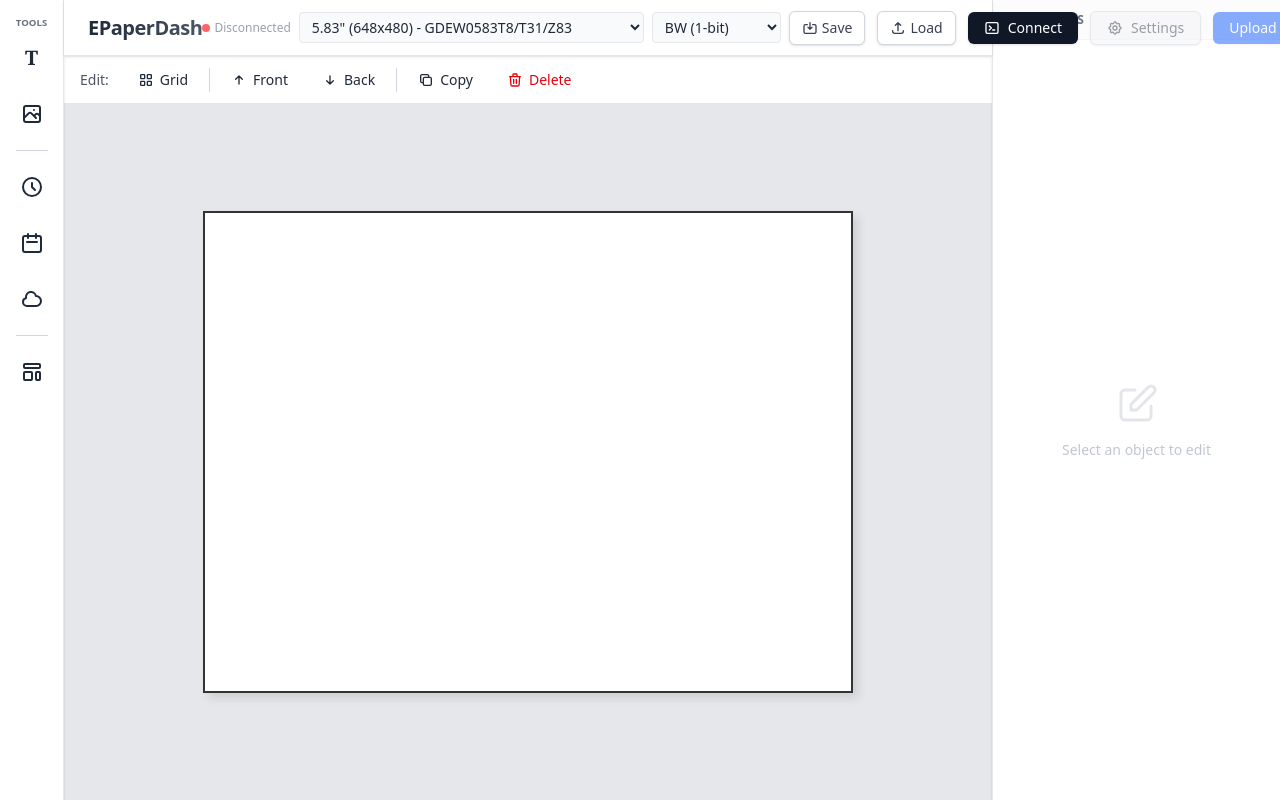
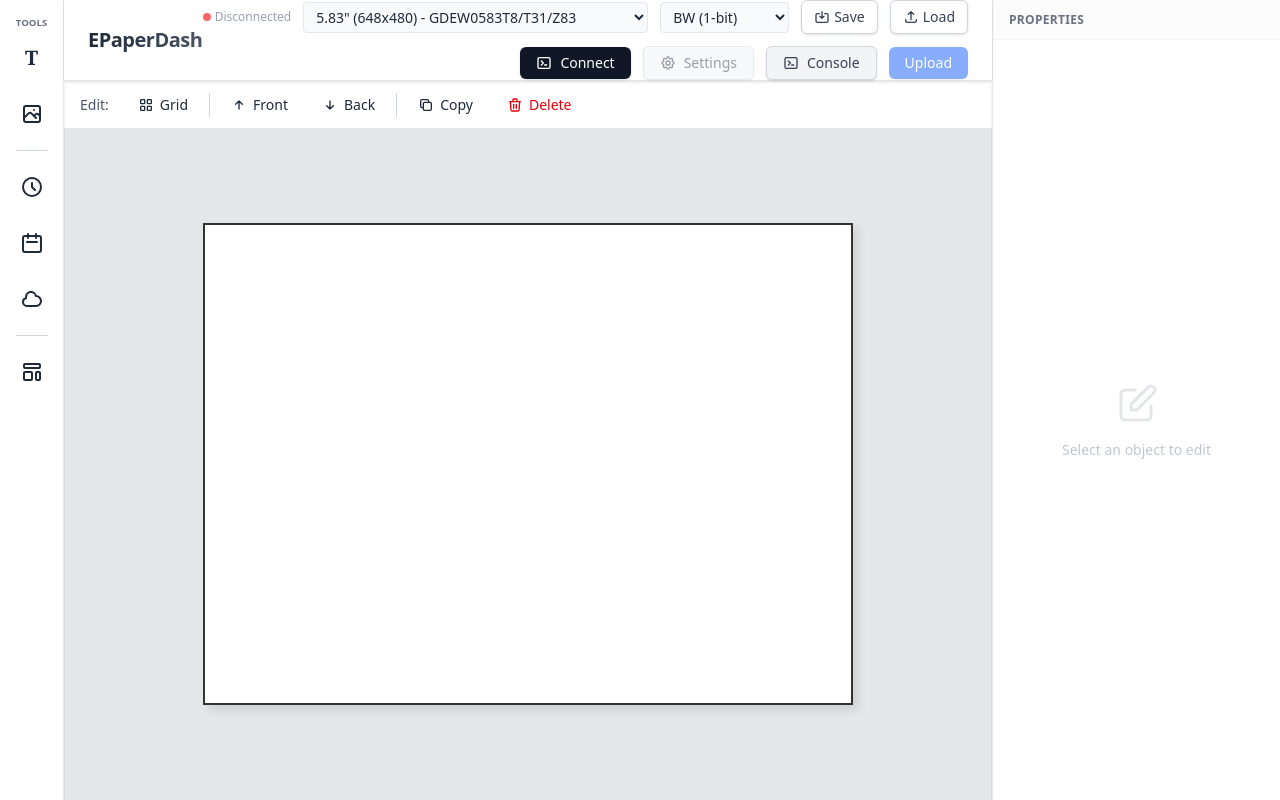
Before and after one commit to liaochihung/EPaperDash, a Vue app in the folder web/: page / in a window 1280 px wide. Built offline with nearby package versions, Linux system fonts and the light colour scheme.

Commit message:
feat: add serial console

```diff
--- a/web/src/App.vue
+++ b/web/src/App.vue
@@ -6,6 +6,7 @@ import ToolSidebar from './components/ToolSidebar.vue';
 import EditToolbar from './components/EditToolbar.vue';
 import PropertiesPanel from './components/PropertiesPanel.vue';
 import DeviceSettingsDialog from './components/DeviceSettingsDialog.vue';
+import ConsolePanel from './components/ConsolePanel.vue';
 
 import { useWebSerial } from './composables/useWebSerial';
 import { useFirmwareUpload } from './composables/useFirmwareUpload';
@@ -19,8 +20,23 @@ const { isConnected, connect, disconnect, sendBinary, sendJSON, onLineReceived }
 const isSettingsOpen = ref(false);
 const settingsDialogRef = ref(null);
 
+// Console
+const isConsoleOpen = ref(false);
+const consoleLogs = ref([]);
+
+const addLog = (text) => {
+    const time = new Date().toLocaleTimeString([], { hour12: false, hour: '2-digit', minute: '2-digit', second: '2-digit' });
+    consoleLogs.value.push({ time, text });
+    if (consoleLogs.value.length > 500) {
+        consoleLogs.value.shift();
+    }
+};
+
 // Handle incoming serial data
 onLineReceived.value = (line) => {
+    // Always log to console
+    addLog(line);
+
     try {
         const data = JSON.parse(line);
         console.log("RX:", data);
@@ -33,6 +49,7 @@ onLineReceived.value = (line) => {
         // Handle other async responses if needed
     } catch (e) {
         // Not JSON or partial, ignore
+        // This is expected for standard debug logs
     }
 };
 
@@ -65,59 +82,7 @@ onMounted(() => {
     }
 
     // Start auto-refresh timer (every minute)
-    /*
-    const refreshInterval = setInterval(async () => {
-        if (!canvasEditorRef.value || !isConnected.value) return;
-
-        // Get all nodes from canvas
-        const state = canvasEditorRef.value.exportState();
-        if (!state) return;
-
-        const nodes = JSON.parse(state);
-        const dynamicNodes = nodes.filter(n => n.attrs.nodeType && ['time', 'date', 'weather'].includes(n.attrs.nodeType));
-
-        if (dynamicNodes.length === 0) return;
-
-        // Update each dynamic node
-        for (const node of dynamicNodes) {
-             const nodeId = node.attrs.id;
-             let newText = node.attrs.text;
-
-             if (node.attrs.nodeType === 'time') {
-                 const now = new Date();
-                 newText = now.toLocaleTimeString('en-US', { hour: '2-digit', minute: '2-digit' });
-             } else if (node.attrs.nodeType === 'date') {
-                 const now = new Date();
-                 newText = now.toLocaleDateString('en-US', { weekday: 'short', month: 'short', day: 'numeric' });
-             }
-             // Weather would require API call - skip for now
-
-             if (newText !== node.attrs.text) {
-                 // Update node text
-                 canvasEditorRef.value.updateNode(nodeId, { text: newText });
-
-                 // Increment counter
-                 updateCounter.value++;
-
-                 // Decide: Partial or Full refresh?
-                 if (updateCounter.value >= FULL_REFRESH_INTERVAL) {
-                     console.log('Full refresh triggered');
-                     await uploadToScreen(canvasEditorRef.value, selectedDisplay.value, selectedColorMode.value);
-                     updateCounter.value = 0;
-                 } else {
-                     // Partial update for this node's area
-                     const x = Math.round(node.attrs.x);
-                     const y = Math.round(node.attrs.y);
-                     const width = Math.round(node.attrs.width || 200);
-                     const height = Math.round(node.attrs.height || 50);
-
-                     console.log(`Partial update for ${nodeId}`);
-                     await uploadPartialUpdate(canvasEditorRef.value, x, y, width, height, selectedColorMode.value);
-                 }
-             }
-        }
-    }, 60000); // Every 60 seconds
-    */
+    // Code removed for clarity - can be re-added if dynamic features are enabled again
 
     // Cleanup on unmount
     onUnmounted(() => {
@@ -196,7 +161,7 @@ const handleSaveProject = () => {
     link.download = `epaper-layout-${new Date().toISOString().slice(0, 10)}.json`;
     document.body.appendChild(link);
     link.click();
-    document.body.removeChild(link);
+    link.remove();
     URL.revokeObjectURL(url);
 };
 
@@ -209,9 +174,7 @@ const handleLoadProject = () => {
         const file = e.target.files[0];
         if (!file) return;
 
-        const reader = new FileReader();
-        reader.onload = (event) => {
-            const content = event.target.result;
+        file.text().then(content => {
             try {
                 JSON.parse(content); // Validate JSON
                 if (canvasEditorRef.value) {
@@ -222,8 +185,7 @@ const handleLoadProject = () => {
                 console.error("Failed to load project", err);
                 alert("Error: Invalid project file");
             }
-        };
-        reader.readAsText(file);
+        });
     };
 
     fileInput.click();
@@ -304,6 +266,7 @@ watch(selectedObject, (newVal) => {
         @save="handleSaveProject"
         @load="handleLoadProject"
         @open-settings="isSettingsOpen = true"
+        @toggle-console="isConsoleOpen = !isConsoleOpen"
       />
 
       <!-- Edit Toolbar -->
@@ -340,6 +303,13 @@ watch(selectedObject, (newVal) => {
         @close="isSettingsOpen = false"
         @send-command="handleSendCommand"
     />
+
+    <ConsolePanel
+        :is-open="isConsoleOpen"
+        :logs="consoleLogs"
+        @close="isConsoleOpen = false"
+        @clear="consoleLogs = []"
+    />
   </div>
 </template>
 
--- a/web/src/components/AppHeader.vue
+++ b/web/src/components/AppHeader.vue
@@ -9,7 +9,7 @@ const props = defineProps({
   selectedColorMode: Object
 });
 
-const emit = defineEmits(['update:selectedDisplay', 'update:selectedColorMode', 'connect', 'upload', 'open-settings', 'save', 'load']);
+const emit = defineEmits(['update:selectedDisplay', 'update:selectedColorMode', 'connect', 'upload', 'open-settings', 'save', 'load', 'toggle-console']);
 
 const displayModel = computed({
   get: () => props.selectedDisplay,
@@ -23,21 +23,21 @@ const colorModeModel = computed({
 </script>
 
 <template>
-  <header class="h-14 bg-white border-b border-gray-200 flex items-center px-6 justify-between shadow-sm z-20 shrink-0">
-    <div class="flex items-center space-x-2">
-      <h1 class="font-bold text-xl tracking-tight bg-gradient-to-r from-gray-800 to-gray-600 bg-clip-text text-transparent">EPaperDash</h1>
+  <header class="min-h-14 bg-white border-b border-gray-200 flex items-center px-3 sm:px-6 justify-between shadow-sm z-20 shrink-0">
+    <div class="flex items-center space-x-2 shrink-0">
+      <h1 class="font-bold text-lg sm:text-xl tracking-tight bg-gradient-to-r from-gray-800 to-gray-600 bg-clip-text text-transparent">EPaperDash</h1>
     </div>
 
-    <div class="flex items-center space-x-3">
-      <div class="text-xs text-gray-400 mr-2 flex items-center">
+    <div class="flex items-center gap-1.5 sm:gap-2 md:gap-3 flex-wrap justify-end">
+      <div class="text-xs text-gray-400 flex items-center shrink-0">
         <span :class="isConnected ? 'bg-green-400' : 'bg-red-400'" class="w-2 h-2 rounded-full mr-1 transition-colors"></span>
-        {{ isConnected ? 'Connected' : 'Disconnected' }}
+        <span class="hidden sm:inline">{{ isConnected ? 'Connected' : 'Disconnected' }}</span>
       </div>
 
       <!-- Display Selector -->
       <select
         v-model="displayModel"
-        class="hidden md:block mr-2 px-2 py-1 bg-gray-50 border border-gray-200 rounded text-sm focus:outline-none focus:border-blue-500 transition-colors"
+        class="hidden lg:block px-2 py-1 bg-gray-50 border border-gray-200 rounded text-sm focus:outline-none focus:border-blue-500 transition-colors"
         aria-label="Select Display Size"
       >
         <option v-for="opt in displayOptions" :key="opt.id" :value="opt">
@@ -48,7 +48,7 @@ const colorModeModel = computed({
       <!-- Color Mode Selector -->
       <select
         v-model="colorModeModel"
-        class="hidden md:block mr-2 px-2 py-1 bg-gray-50 border border-gray-200 rounded text-sm focus:outline-none focus:border-blue-500 transition-colors"
+        class="hidden lg:block px-2 py-1 bg-gray-50 border border-gray-200 rounded text-sm focus:outline-none focus:border-blue-500 transition-colors"
         aria-label="Select Color Mode"
       >
         <option v-for="opt in colorModes" :key="opt.id" :value="opt">
@@ -57,21 +57,21 @@ const colorModeModel = computed({
       </select>
 
       <!-- Save/Load Buttons -->
-       <button @click="$emit('save')" class="px-3 py-1.5 bg-white text-gray-700 border border-gray-300 rounded-md text-sm hover:bg-gray-50 transition-colors shadow-sm flex items-center" aria-label="Save Project" title="Save">
+       <button @click="$emit('save')" class="px-2 sm:px-3 py-1.5 bg-white text-gray-700 border border-gray-300 rounded-md text-sm hover:bg-gray-50 transition-colors shadow-sm flex items-center shrink-0" aria-label="Save Project" title="Save">
         <svg xmlns="http://www.w3.org/2000/svg" class="h-4 w-4 md:mr-1" fill="none" viewBox="0 0 24 24" stroke="currentColor">
             <path stroke-linecap="round" stroke-linejoin="round" stroke-width="2" d="M8 7H5a2 2 0 00-2 2v9a2 2 0 002 2h14a2 2 0 002-2V9a2 2 0 00-2-2h-3m-1 4l-3 3m0 0l-3-3m3 3V4" />
         </svg>
         <span class="hidden md:inline">Save</span>
       </button>
 
-      <button @click="$emit('load')" class="px-3 py-1.5 bg-white text-gray-700 border border-gray-300 rounded-md text-sm hover:bg-gray-50 transition-colors shadow-sm flex items-center" aria-label="Load Project" title="Load">
+      <button @click="$emit('load')" class="px-2 sm:px-3 py-1.5 bg-white text-gray-700 border border-gray-300 rounded-md text-sm hover:bg-gray-50 transition-colors shadow-sm flex items-center shrink-0" aria-label="Load Project" title="Load">
         <svg xmlns="http://www.w3.org/2000/svg" class="h-4 w-4 md:mr-1" fill="none" viewBox="0 0 24 24" stroke="currentColor">
             <path stroke-linecap="round" stroke-linejoin="round" stroke-width="2" d="M4 16v1a3 3 0 003 3h10a3 3 0 003-3v-1m-4-8l-4-4m0 0L8 8m4-4v12" />
         </svg>
         <span class="hidden md:inline">Load</span>
       </button>
 
-      <button @click="$emit('connect')" class="px-4 py-1.5 bg-gray-900 text-white rounded-md text-sm hover:bg-gray-800 font-medium transition-colors shadow-sm flex items-center space-x-2" aria-label="Connect Device">
+      <button @click="$emit('connect')" class="px-2 sm:px-4 py-1.5 bg-gray-900 text-white rounded-md text-sm hover:bg-gray-800 font-medium transition-colors shadow-sm flex items-center gap-1 sm:gap-2 shrink-0" aria-label="Connect Device">
          <!-- USB Icon -->
          <svg xmlns="http://www.w3.org/2000/svg" class="h-4 w-4 text-white" fill="none" viewBox="0 0 24 24" stroke="currentColor">
             <path stroke-linecap="round" stroke-linejoin="round" stroke-width="2" d="M8 9l3 3-3 3m5 0h3M5 20h14a2 2 0 002-2V6a2 2 0 00-2-2H5a2 2 0 00-2 2v12a2 2 0 002 2z" />
@@ -79,7 +79,7 @@ const colorModeModel = computed({
         <span class="hidden sm:inline">{{ isConnected ? 'Disconnect' : 'Connect' }}</span>
       </button>
 
-      <button @click="$emit('open-settings')" :disabled="!isConnected" :class="{'opacity-50 cursor-not-allowed': !isConnected, 'hidden sm:flex': true}" class="px-4 py-1.5 bg-gray-100 text-gray-700 border border-gray-300 rounded-md text-sm hover:bg-gray-200 font-medium transition-colors shadow-sm items-center" aria-label="Device Settings" title="Settings">
+      <button @click="$emit('open-settings')" :disabled="!isConnected" :class="{'opacity-50 cursor-not-allowed': !isConnected}" class="px-2 sm:px-4 py-1.5 bg-gray-100 text-gray-700 border border-gray-300 rounded-md text-sm hover:bg-gray-200 font-medium transition-colors shadow-sm flex items-center shrink-0" aria-label="Device Settings" title="Settings">
          <svg xmlns="http://www.w3.org/2000/svg" class="h-4 w-4 md:mr-2" fill="none" viewBox="0 0 24 24" stroke="currentColor">
             <path stroke-linecap="round" stroke-linejoin="round" stroke-width="2" d="M10.325 4.317c.426-1.756 2.924-1.756 3.35 0a1.724 1.724 0 002.573 1.066c1.543-.94 3.31.826 2.37 2.37a1.724 1.724 0 001.065 2.572c1.756.426 1.756 2.924 0 3.35a1.724 1.724 0 00-1.066 2.573c.94 1.543-.826 3.31-2.37 2.37a1.724 1.724 0 00-2.572 1.065c-.426 1.756-2.924 1.756-3.35 0a1.724 1.724 0 00-2.573-1.066c-1.543.94-3.31-.826-2.37-2.37a1.724 1.724 0 00-1.065-2.572c-1.756-.426-1.756-2.924 0-3.35a1.724 1.724 0 001.066-2.573c-.94-1.543.826-3.31 2.37-2.37.996.608 2.296.07 2.572-1.065z" />
             <path stroke-linecap="round" stroke-linejoin="round" stroke-width="2" d="M15 12a3 3 0 11-6 0 3 3 0 016 0z" />
@@ -87,8 +87,15 @@ const colorModeModel = computed({
          <span class="hidden md:inline">Settings</span>
       </button>
 
-      <button @click="$emit('upload')" :disabled="isUploading || !isConnected" :class="{'opacity-50 cursor-not-allowed': isUploading || !isConnected}" class="px-4 py-1.5 bg-blue-600 text-white rounded-md text-sm hover:bg-blue-700 font-medium transition-colors shadow-sm flex items-center" aria-label="Upload" title="Upload">
-        <svg v-if="isUploading" class="animate-spin -ml-1 md:mr-2 h-4 w-4 text-white" xmlns="http://www.w3.org/2000/svg" fill="none" viewBox="0 0 24 24">
+      <button @click="$emit('toggle-console')" class="px-2 sm:px-4 py-1.5 bg-gray-100 text-gray-700 border border-gray-300 rounded-md text-sm hover:bg-gray-200 font-medium transition-colors shadow-sm flex items-center shrink-0" aria-label="Serial Console" title="Serial Console">
+        <svg xmlns="http://www.w3.org/2000/svg" class="h-4 w-4 md:mr-2" fill="none" viewBox="0 0 24 24" stroke="currentColor">
+          <path stroke-linecap="round" stroke-linejoin="round" stroke-width="2" d="M8 9l3 3-3 3m5 0h3M5 20h14a2 2 0 002-2V6a2 2 0 00-2-2H5a2 2 0 00-2 2v12a2 2 0 002 2z" />
+        </svg>
+        <span class="hidden md:inline">Console</span>
+      </button>
+
+      <button @click="$emit('upload')" :disabled="isUploading || !isConnected" :class="{'opacity-50 cursor-not-allowed': isUploading || !isConnected}" class="px-2 sm:px-4 py-1.5 bg-blue-600 text-white rounded-md text-sm hover:bg-blue-700 font-medium transition-colors shadow-sm flex items-center shrink-0" aria-label="Upload" title="Upload">
+        <svg v-if="isUploading" class="animate-spin h-4 w-4 text-white md:mr-2" xmlns="http://www.w3.org/2000/svg" fill="none" viewBox="0 0 24 24">
             <circle class="opacity-25" cx="12" cy="12" r="10" stroke="currentColor" stroke-width="4"></circle>
             <path class="opacity-75" fill="currentColor" d="M4 12a8 8 0 018-8V0C5.373 0 0 5.373 0 12h4zm2 5.291A7.962 7.962 0 014 12H0c0 3.042 1.135 5.824 3 7.938l3-2.647z"></path>
         </svg>
--- /dev/null
+++ b/web/src/components/ConsolePanel.vue
@@ -0,0 +1,80 @@
+<script setup>
+import { ref, watch, nextTick } from 'vue';
+
+const props = defineProps({
+  isOpen: Boolean,
+  logs: {
+    type: Array,
+    default: () => []
+  }
+});
+
+const emit = defineEmits(['close', 'clear']);
+
+const logsContainerRef = ref(null);
+
+watch(() => props.logs.length, () => {
+    if (props.isOpen) {
+        scrollToBottom();
+    }
+});
+
+watch(() => props.isOpen, (newVal) => {
+    if (newVal) {
+        scrollToBottom();
+    }
+});
+
+const scrollToBottom = () => {
+    nextTick(() => {
+        if (logsContainerRef.value) {
+            logsContainerRef.value.scrollTop = logsContainerRef.value.scrollHeight;
+        }
+    });
+};
+</script>
+
+<template>
+  <div
+    v-if="isOpen"
+    class="fixed bottom-0 left-0 right-0 h-64 bg-gray-900 border-t border-gray-700 shadow-lg z-30 flex flex-col font-mono text-sm"
+  >
+    <!-- Toolbar -->
+    <div class="flex items-center justify-between px-4 py-2 bg-gray-800 border-b border-gray-700 shrink-0">
+      <div class="text-gray-300 font-bold flex items-center gap-2">
+        <svg xmlns="http://www.w3.org/2000/svg" class="h-4 w-4" fill="none" viewBox="0 0 24 24" stroke="currentColor">
+          <path stroke-linecap="round" stroke-linejoin="round" stroke-width="2" d="M8 9l3 3-3 3m5 0h3M5 20h14a2 2 0 002-2V6a2 2 0 00-2-2H5a2 2 0 00-2 2v12a2 2 0 002 2z" />
+        </svg>
+        Serial Monitor
+      </div>
+      <div class="flex items-center gap-2">
+        <button
+          @click="$emit('clear')"
+          class="px-2 py-1 text-xs text-gray-400 hover:text-white hover:bg-gray-700 rounded transition"
+        >
+          Clear
+        </button>
+        <button
+          @click="$emit('close')"
+          class="text-gray-400 hover:text-white"
+        >
+          <svg xmlns="http://www.w3.org/2000/svg" class="h-5 w-5" viewBox="0 0 20 20" fill="currentColor">
+            <path fill-rule="evenodd" d="M4.293 4.293a1 1 0 011.414 0L10 8.586l4.293-4.293a1 1 0 111.414 1.414L11.414 10l4.293 4.293a1 1 0 01-1.414 1.414L10 11.414l-4.293 4.293a1 1 0 01-1.414-1.414L8.586 10 4.293 5.707a1 1 0 010-1.414z" clip-rule="evenodd" />
+          </svg>
+        </button>
+      </div>
+    </div>
+
+    <!-- Log Content -->
+    <div
+        ref="logsContainerRef"
+        class="flex-1 overflow-y-auto p-4 space-y-1 text-green-400 bg-gray-900"
+    >
+      <div v-if="logs.length === 0" class="text-gray-600 italic">No output...</div>
+      <div v-for="(log, index) in logs" :key="index" class="whitespace-pre-wrap break-all border-b border-gray-800/50 pb-0.5 last:border-0">
+        <span class="text-gray-500 mr-2">[{{ log.time }}]</span>
+        <span>{{ log.text }}</span>
+      </div>
+    </div>
+  </div>
+</template>
```
